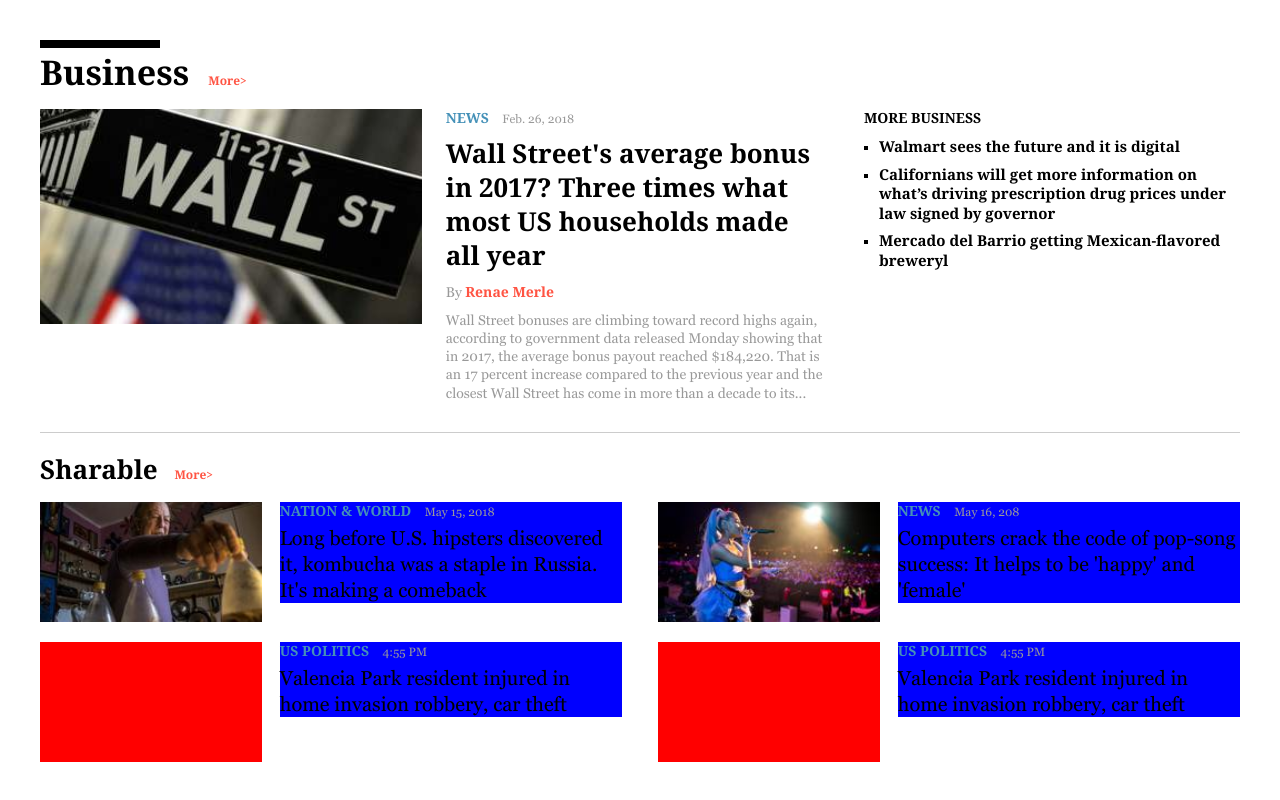
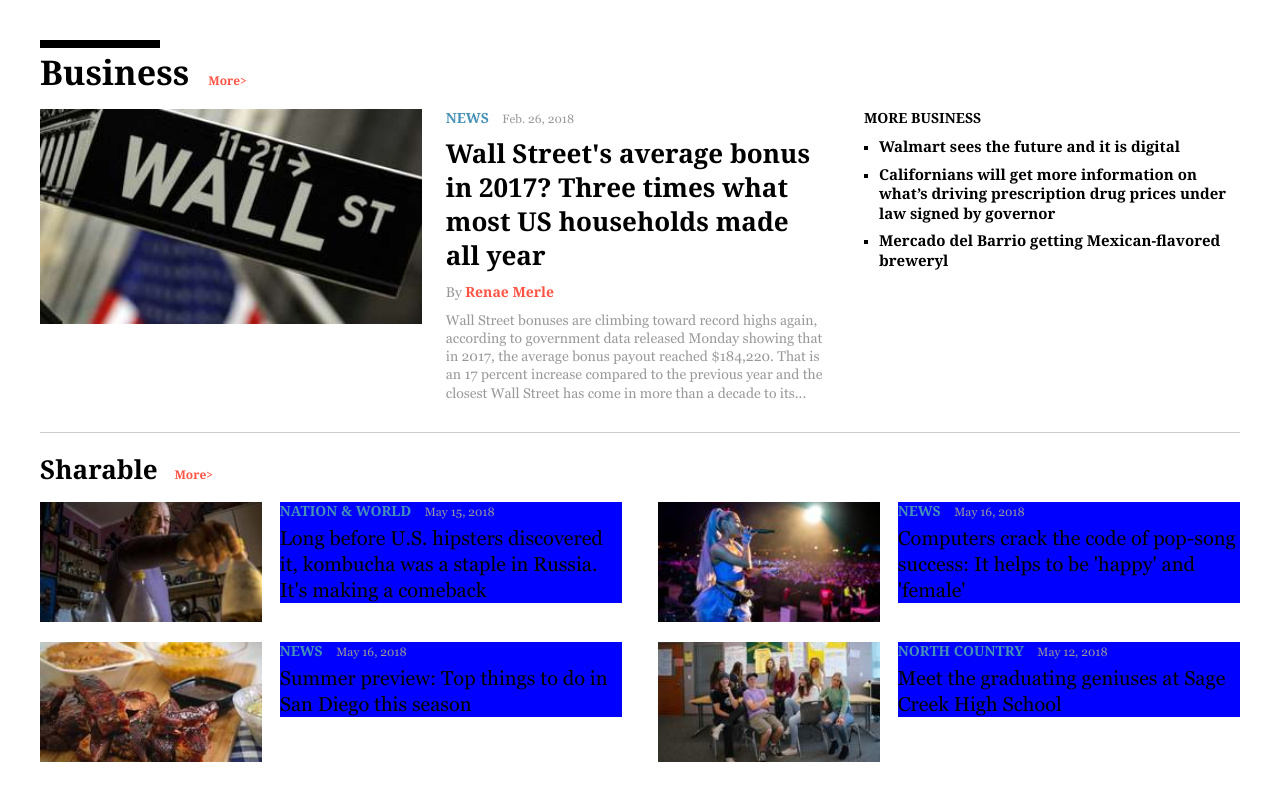
Before and after one commit to Jonathan-VB/jeet-framework, a website: page index.html in a window 1280 px wide. Shown: the part 1116-1916 px from the top of the page. Drawn offline with Linux system fonts and the light colour scheme.

Commit message:
Added Final Shareable Stories

```diff
--- a/index.html
+++ b/index.html
@@ -188,28 +188,30 @@
           </div>
 
           <div class="breaking__item--half-width__content">
-            <p class="breaking__item__details"><a href="#" class="article__category">News</a> <span class="article__time">May 16, 208</span></p>
+            <p class="breaking__item__details"><a href="#" class="article__category">News</a> <span class="article__time">May 16, 2018</span></p>
             <h4 class="breaking__item__title breaking__item__title--large-text"><a href="#">Computers crack the code of pop-song success: It helps to be 'happy' and 'female'</a></h4>
           </div>
         </li>
 
         <li class="breaking__item--half-width">
           <div class="breaking__item--half-width__image">
+            <img src="assets/images/summer-preview.jpg" />
           </div>
 
           <div class="breaking__item--half-width__content">
-            <p class="breaking__item__details"><a href="#" class="article__category">US POLITICS</a> <span class="article__time">4:55 PM</span></p>
-            <h4 class="breaking__item__title breaking__item__title--large-text"><a href="#">Valencia Park resident injured in home invasion robbery, car theft</a></h4>
+            <p class="breaking__item__details"><a href="#" class="article__category">News</a> <span class="article__time">May 16, 2018</span></p>
+            <h4 class="breaking__item__title breaking__item__title--large-text"><a href="#">Summer preview: Top things to do in San Diego this season</a></h4>
           </div>
         </li>
 
         <li class="breaking__item--half-width">
           <div class="breaking__item--half-width__image">
+            <img src="assets/images/sage-creek.jpg" />
           </div>
 
           <div class="breaking__item--half-width__content">
-            <p class="breaking__item__details"><a href="#" class="article__category">US POLITICS</a> <span class="article__time">4:55 PM</span></p>
-            <h4 class="breaking__item__title breaking__item__title--large-text"><a href="#">Valencia Park resident injured in home invasion robbery, car theft</a></h4>
+            <p class="breaking__item__details"><a href="#" class="article__category">North Country</a> <span class="article__time">May 12, 2018</span></p>
+            <h4 class="breaking__item__title breaking__item__title--large-text"><a href="#">Meet the graduating geniuses at Sage Creek High School</a></h4>
           </div>
         </li>
       </ul>
```
Also changed, not shown: assets/images/sage-creek.jpg (added), assets/images/summer-preview.jpg (added).
